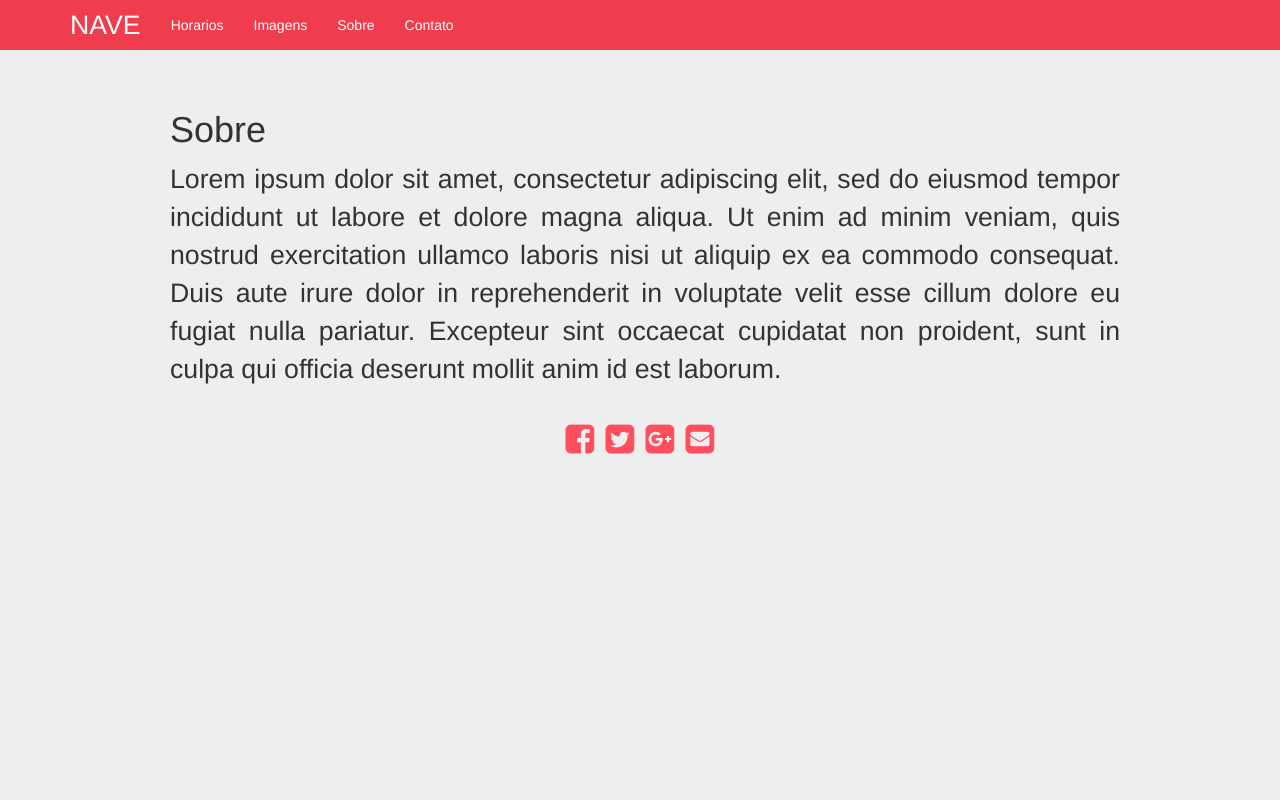
After one commit to lucassoares/nave-book, a PHP site: page /contact.php in a window 1280 px wide. The commit adds this page. Run offline with PHP 8.4, Linux system fonts and the light colour scheme; some libraries are stand-ins or nearby versions.

Commit message:
Added secundary pages

```diff
--- /dev/null
+++ b/assets/css/about.css
@@ -0,0 +1,11 @@
+.main-text {
+    margin-left: 100px;
+    max-width: 950px;
+}
+
+.text-content {
+     font-size: 20pt;
+     text-align: justify;
+     text-justify: inter-word;
+     padding-bottom: 20px;
+}
--- a/assets/css/header.css
+++ b/assets/css/header.css
@@ -1,6 +1,6 @@
 .my-nav {
     background-color: #ef3d4d;
-    border: #ff4e5e
+    border: none;
 }
 
 .my-nav a {
--- a/assets/css/main.css
+++ b/assets/css/main.css
@@ -1,5 +1,6 @@
 body {
     padding-top: 50px;
+    background-color: #eee;
 }
 
 .principal {
@@ -11,8 +12,19 @@ body {
     margin-top: 300px;
 }
 
+.display {
+    max-width: 80%;
+    max-height: 20vh;
+    margin-left: 10%;
+    margin-bottom: 4px;
+    text-align: center;
+    margin: 20px;
+    border: 1px dotted black;
+    padding: 3px;
+}
+
 .carousel-control.left, .carousel-control.right {
-    background-image: -webkit-radial-gradient(circle at center, rgba(0,0,0,.00001) 0,rgba(0,0,0,.2) 100%);
-    background-image: -o-radial-gradient(circle at center, rgba(0,0,0,.00001) 0,rgba(0,0,0,.2) 100%);
-    background-image: radial-gradient(circle at center, rgba(0,0,0,.00001) 0,rgba(0,0,0,.2) 100%);
+    background-image: -webkit-radial-gradient(circle at center, rgba(0,0,0,.00001) 0,rgba(0,0,0,.1) 100%);
+    background-image: -o-radial-gradient(circle at center, rgba(0,0,0,.00001) 0,rgba(0,0,0,.1) 100%);
+    background-image: radial-gradient(circle at center, rgba(0,0,0,.00001) 0,rgba(0,0,0,.1) 100%);
 }
--- /dev/null
+++ b/contact.php
@@ -0,0 +1,8 @@
+<?php include("views/layouts/header.php") ?>
+
+    <div class="container">
+        <h1 class="text-left main-text">Sobre</h1>
+        <p  class="text-left main-text text-content">Lorem ipsum dolor sit amet, consectetur adipiscing elit, sed do eiusmod tempor incididunt ut labore et dolore magna aliqua. Ut enim ad minim veniam, quis nostrud exercitation ullamco laboris nisi ut aliquip ex ea commodo consequat. Duis aute irure dolor in reprehenderit in voluptate velit esse cillum dolore eu fugiat nulla pariatur. Excepteur sint occaecat cupidatat non proident, sunt in culpa qui officia deserunt mollit anim id est laborum.</p>
+    </div>
+
+<?php include("views/layouts/footer.php") ?>
--- /dev/null
+++ b/images.php
@@ -0,0 +1,6 @@
+<?php include("views/layouts/header.php") ?>
+
+    <img class="display" src="http://i.imgur.com/mVHKcZz.png"/>
+    <img class="display" src="http://i.imgur.com/zaukVEO.png"/>
+
+<?php include("views/layouts/footer.php") ?>
--- a/models/connect.php
+++ b/models/connect.php
@@ -1,2 +1,2 @@
 <?php
-    $connection = mysqli_connect("mysql796.umbler.com", "yagoazedias", "quaqua123", "nave-book");
+    $connection = mysqli_connect("localhost", "root", "admin123@", "nave-book");
--- a/views/layouts/footer.php
+++ b/views/layouts/footer.php
@@ -1,9 +1,9 @@
-                <div class="container">
+                <div class="container footer">
                     <div class="text-center center-block">
-                        <a href="https://www.facebook.com/bootsnipp"><i class="fa fa-facebook-square fa-3x social my-social-icon"></i></a>
-                        <a href="https://twitter.com/bootsnipp"><i class="fa fa-twitter-square fa-3x social my-social-icon"></i></a>
-                        <a href="https://plus.google.com/+Bootsnipp-page"><i class="fa fa-google-plus-square fa-3x social my-social-icon"></i></a>
-                        <a href="mailto:bootsnipp@gmail.com"><i class="fa fa-envelope-square fa-3x social my-social-icon"></i></a>
+                        <a href="https://www.facebook.com/profile.php?id=100010532560000"><i class="fa fa-facebook-square fa-3x social my-social-icon"></i></a>
+                        <a href="https://twitter.com/yagoazedias"><i class="fa fa-twitter-square fa-3x social my-social-icon"></i></a>
+                        <a href="http://i.imgur.com/zhBWJZ2.png"><i class="fa fa-google-plus-square fa-3x social my-social-icon"></i></a>
+                        <a href="mailto:yagoazedias@gmail.com"><i class="fa fa-envelope-square fa-3x social my-social-icon"></i></a>
                     </div>
                 </div>
             </div>
--- a/views/layouts/header.php
+++ b/views/layouts/header.php
@@ -8,6 +8,7 @@
     <link href="assets/css/bootstrap/bootstrap.css" rel="stylesheet" />
     <link href="assets/css/footer.css" rel="stylesheet" />
     <link href="assets/css/header.css" rel="stylesheet" />
+    <link href="assets/css/about.css" rel="stylesheet" />
     <link href="assets/css/main.css" rel="stylesheet" />
     <link href="//maxcdn.bootstrapcdn.com/font-awesome/4.1.0/css/font-awesome.min.css" rel="stylesheet">
 </head>
@@ -19,9 +20,10 @@
             </div>
             <div>
                 <ul class="nav navbar-nav">
-                    <li><a href="#">Horarios</a></li>
-                    <li><a href="#">Sobre</a></li>
-                    <li><a href="#">Contato</a></li>
+                    <li><a href="/">Horarios</a></li>
+                    <li><a href="/images.php">Imagens</a></li>
+                    <li><a href="/about.php">Sobre</a></li>
+                    <li><a href="/contact.php">Contato</a></li>
                 </ul>
             </div>
         </div>
```
Also changed, not shown: about.php (added, +7 -0 lines), index.php (+34 -34 lines).
